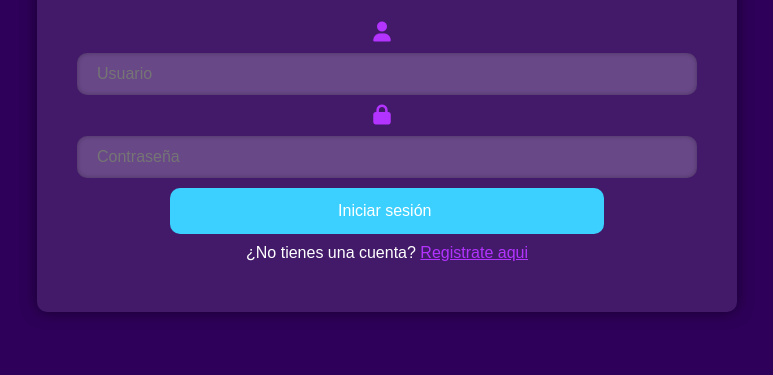
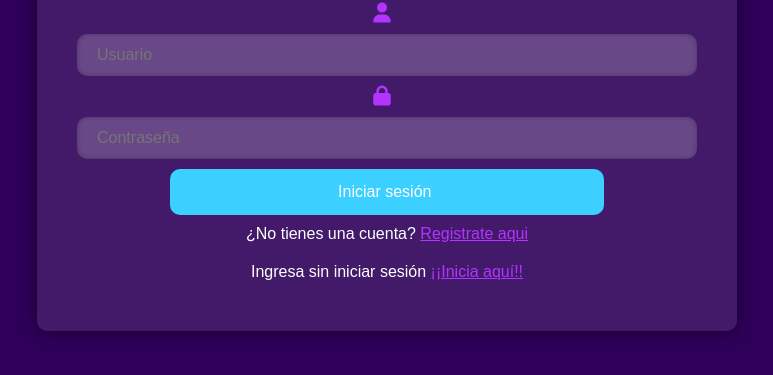
Before and after one commit to SantiagoCampo20/NexoGame3, a plain HTML site: page index.html in a window 1280 px wide. Shown: the part 289-664 px from the top of the page, without its empty margins (253-1026 px from the left). Drawn offline with Linux system fonts and the light colour scheme.

Commit message:
index.html

```diff
--- a/index.html
+++ b/index.html
@@ -25,6 +25,7 @@
             placeholder="Contraseña" id="password" required>
             <input type="submit" value="Iniciar sesión ">
             <p class="mt-3" style="padding: 10px;" >¿No tienes una cuenta? <a href="register.html" style="color: #b333ff;">Registrate aqui</a></p>
+            <p class="mt-3" style="padding: 10px;" >Ingresa sin iniciar sesión  <a href="inicio.php" style="color: #b333ff;"> ¡¡Inicia aquí!! </a></p>
         </form>
     </div>
 </body>
```
